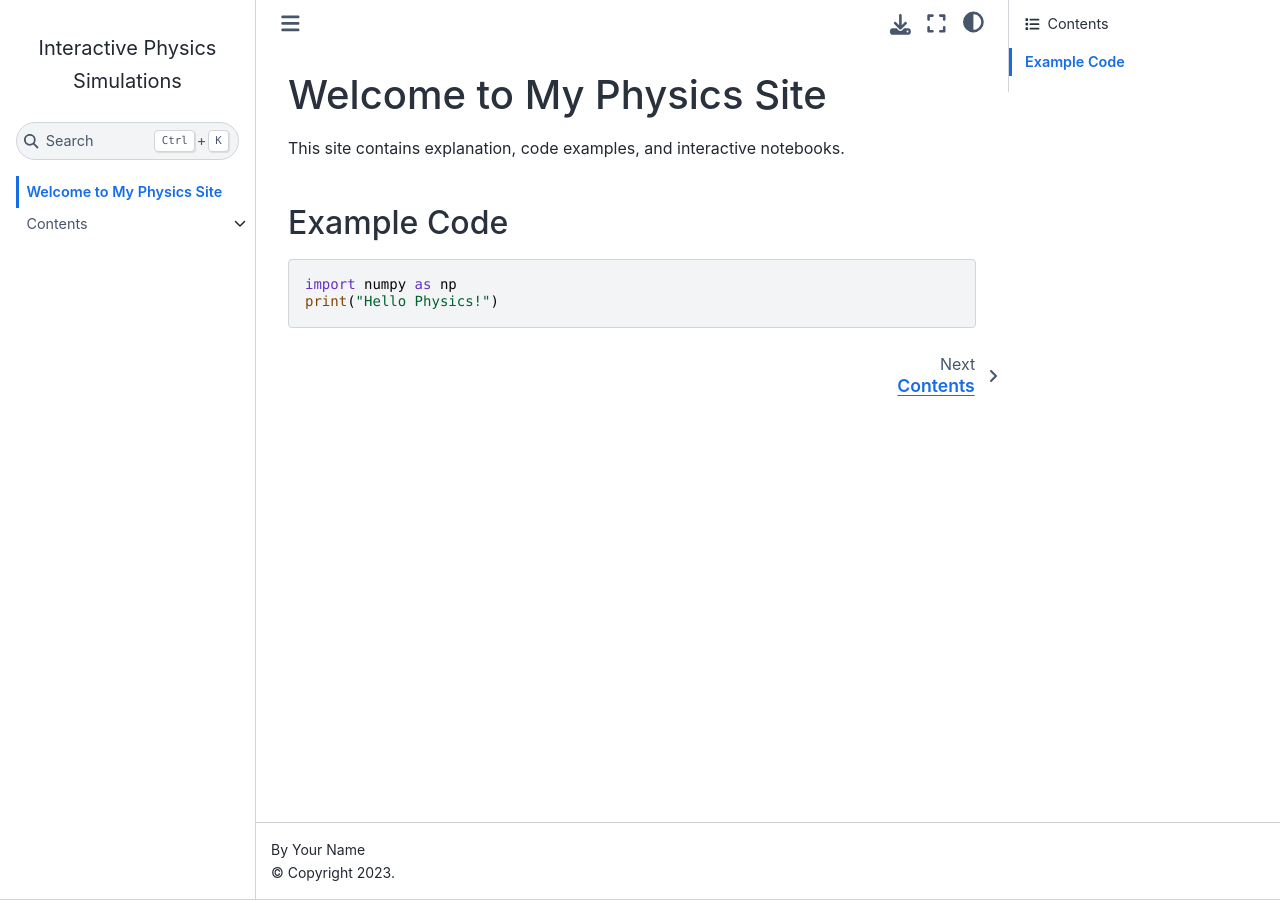
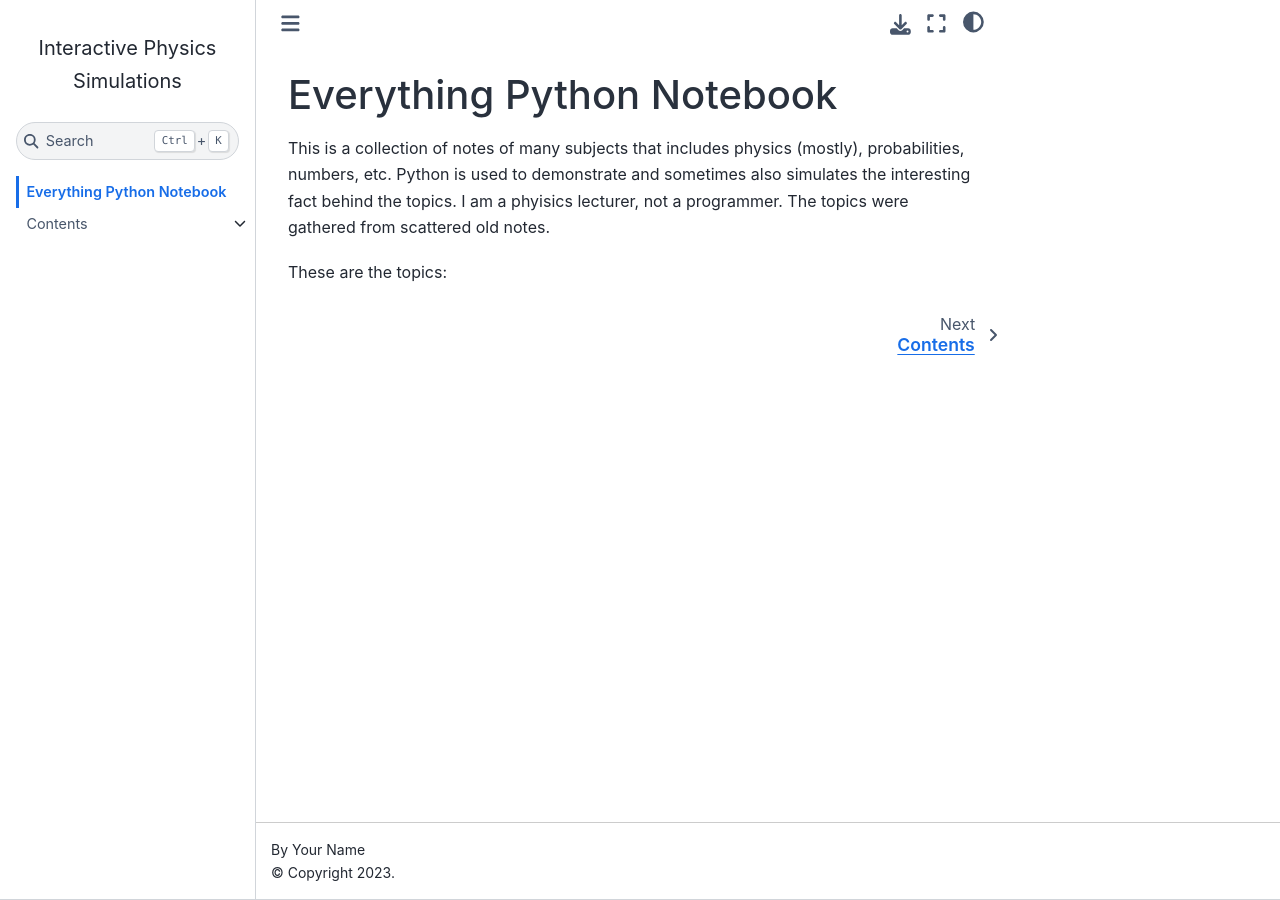
Before and after one commit to noworiv/pynotes, a Jupyter Book: the page built from intro.md, in a window 1280 px wide. Built offline with Jupyter Book 1.0.4 settings and Sphinx 7.4.7 and the Sphinx Book theme 1.1.4, drawn with Linux system fonts in a browser that asks for light colours; pages that are not in the unit, such as notebooks, are missing from menus.

Commit message:
Update intro.md

````diff
--- a/intro.md
+++ b/intro.md
@@ -1,9 +1,5 @@
-# Welcome to My Physics Site
+# Everything Python Notebook
 
-This site contains explanation, code examples, and interactive notebooks.
+This is a collection of notes of many subjects that includes physics (mostly), probabilities, numbers, etc. Python is used to demonstrate and sometimes also simulates the interesting fact behind the topics. I am a phyisics lecturer, not a programmer. The topics were gathered from scattered old notes.
 
-## Example Code
-
-```python
-import numpy as np
-print("Hello Physics!")
+These are the topics:
````
